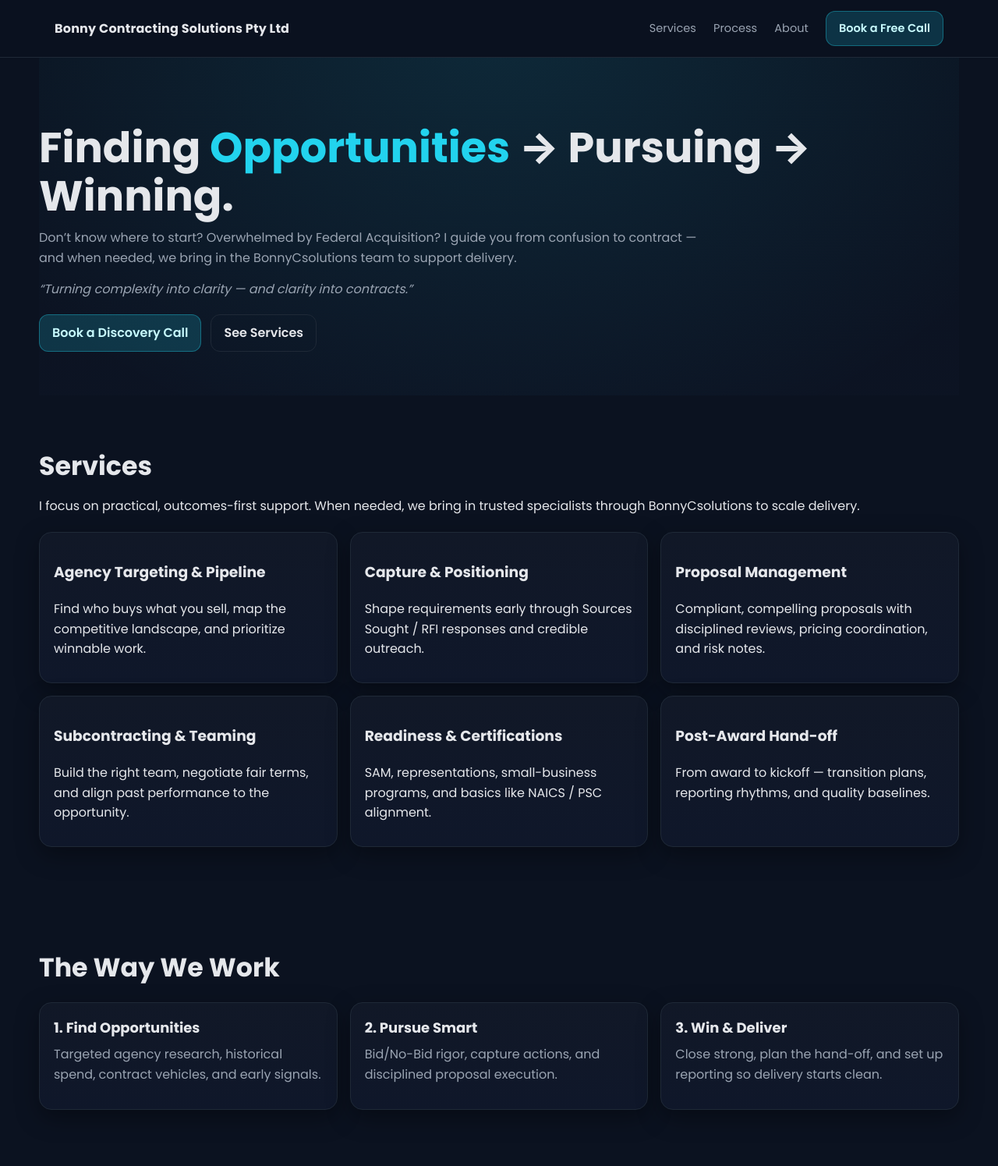
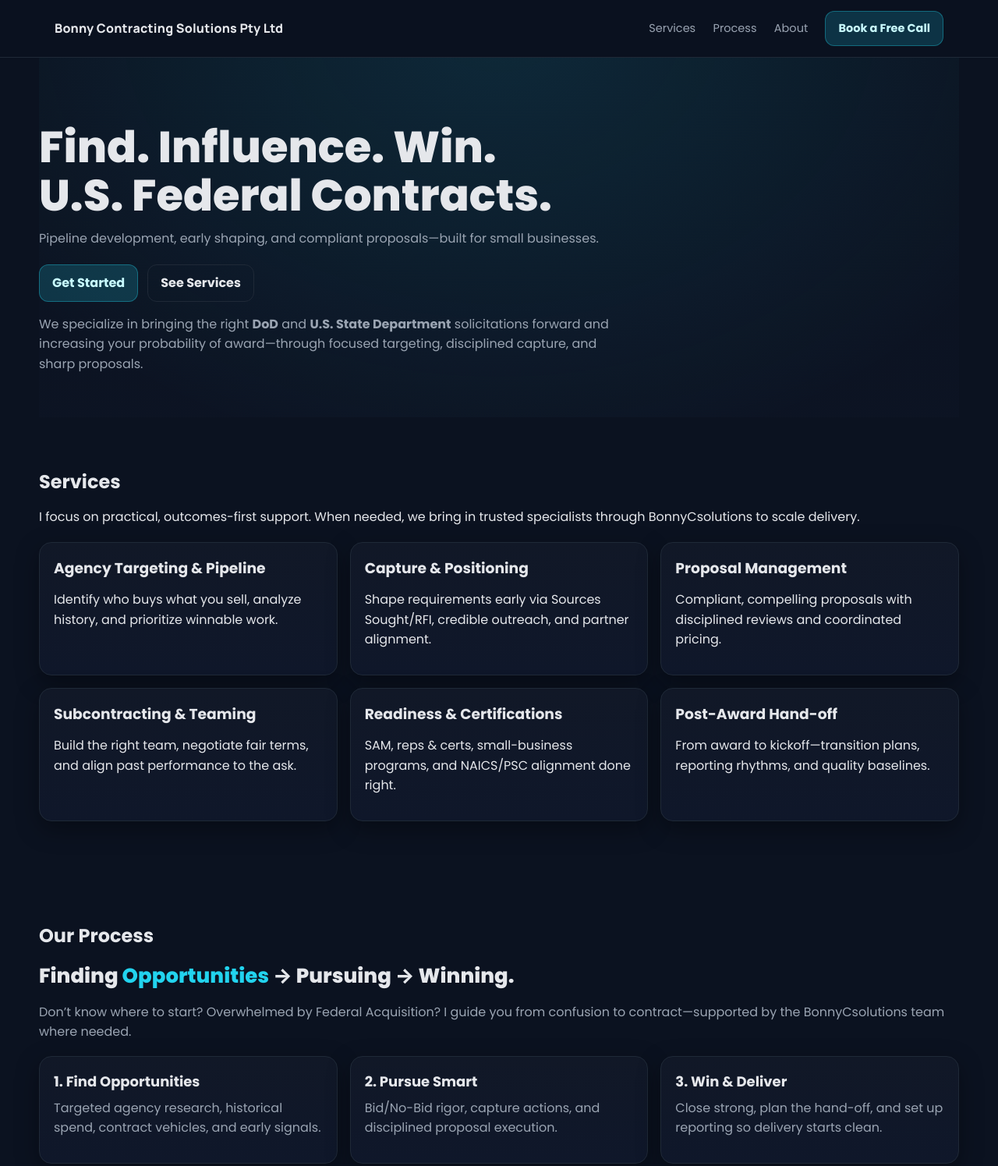
Before and after one commit to bonnyc1989-bit/bonnycsolutions-site, a plain HTML site: page index.html in a window 1280 px wide. Shown: the top 1495 px of the page at 78% size. Drawn offline with Linux system fonts and the light colour scheme.

Commit message:
Copy updates: brand font, hero, process line removed, About + footer edits

```diff
--- a/index.html
+++ b/index.html
@@ -3,15 +3,17 @@
 <head>
   <meta charset="UTF-8" />
   <meta name="viewport" content="width=device-width, initial-scale=1.0" />
-  <title>Bonny Contracting Solutions Pty Ltd | Federal Contracting</title>
-  <meta name="description" content="We help small businesses find, influence, and win U.S. federal contracts." />
+  <title>Bonny Contracting Solutions Pty Ltd | Federal Contract Consulting</title>
+  <meta name="description" content="We specialize in surfacing DoD and U.S. State Department opportunities and increasing your probability of award." />
   <link rel="stylesheet" href="styles.css" />
+
+  <!-- Fonts: Poppins (site), Manrope (brand in header) -->
   <link rel="preconnect" href="https://fonts.googleapis.com">
   <link rel="preconnect" href="https://fonts.gstatic.com" crossorigin>
-  <link href="https://fonts.googleapis.com/css2?family=Poppins:wght@400;600;700&display=swap" rel="stylesheet">
+  <link href="https://fonts.googleapis.com/css2?family=Manrope:wght@700;800&family=Poppins:wght@400;600;700;800&display=swap" rel="stylesheet">
 </head>
 <body>
-  <!-- HEADER -->
+  <!-- Header -->
   <header class="nav">
     <div class="nav-inner">
       <a class="brand" href="#">Bonny Contracting Solutions Pty Ltd</a>
@@ -25,52 +27,61 @@
   </header>
 
   <main>
-    <!-- HERO -->
+    <!-- Hero -->
     <section class="hero container">
-      <h1>Finding <span class="highlight">Opportunities</span> → Pursuing → Winning.</h1>
-      <p>Don’t know where to start? Overwhelmed by Federal Acquisition? I guide you from confusion to contract — and when needed, we bring in the BonnyCsolutions team to support delivery.</p>
-      <p class="tagline">“Turning complexity into clarity — and clarity into contracts.”</p>
+      <h1>Find. Influence. Win. <br />U.S. Federal Contracts.</h1>
+      <p>Pipeline development, early shaping, and compliant proposals—built for small businesses.</p>
+
       <div class="cta-row">
-        <a class="btn btn-primary" href="#contact">Book a Discovery Call</a>
+        <a class="btn btn-primary" href="#contact">Get Started</a>
         <a class="btn btn-ghost" href="#services">See Services</a>
       </div>
+
+      <!-- Replaces the three badges/tabs you asked to remove -->
+      <p class="support">
+        We specialize in bringing the right <strong>DoD</strong> and <strong>U.S. State Department</strong> solicitations forward and
+        increasing your probability of award—through focused targeting, disciplined capture, and sharp proposals.
+      </p>
     </section>
 
-    <!-- SERVICES -->
+    <!-- Services -->
     <section id="services" class="container section">
       <h2>Services</h2>
       <p>I focus on practical, outcomes-first support. When needed, we bring in trusted specialists through BonnyCsolutions to scale delivery.</p>
       <div class="cards">
         <article class="card">
           <h3>Agency Targeting & Pipeline</h3>
-          <p>Find who buys what you sell, map the competitive landscape, and prioritize winnable work.</p>
+          <p>Identify who buys what you sell, analyze history, and prioritize winnable work.</p>
         </article>
         <article class="card">
           <h3>Capture & Positioning</h3>
-          <p>Shape requirements early through Sources Sought / RFI responses and credible outreach.</p>
+          <p>Shape requirements early via Sources Sought/RFI, credible outreach, and partner alignment.</p>
         </article>
         <article class="card">
           <h3>Proposal Management</h3>
-          <p>Compliant, compelling proposals with disciplined reviews, pricing coordination, and risk notes.</p>
+          <p>Compliant, compelling proposals with disciplined reviews and coordinated pricing.</p>
         </article>
         <article class="card">
           <h3>Subcontracting & Teaming</h3>
-          <p>Build the right team, negotiate fair terms, and align past performance to the opportunity.</p>
+          <p>Build the right team, negotiate fair terms, and align past performance to the ask.</p>
         </article>
         <article class="card">
           <h3>Readiness & Certifications</h3>
-          <p>SAM, representations, small-business programs, and basics like NAICS / PSC alignment.</p>
+          <p>SAM, reps & certs, small-business programs, and NAICS/PSC alignment done right.</p>
         </article>
         <article class="card">
           <h3>Post-Award Hand-off</h3>
-          <p>From award to kickoff — transition plans, reporting rhythms, and quality baselines.</p>
+          <p>From award to kickoff—transition plans, reporting rhythms, and quality baselines.</p>
         </article>
       </div>
     </section>
 
-    <!-- PROCESS -->
+    <!-- Process -->
     <section id="process" class="container section">
-      <h2>The Way We Work</h2>
+      <h2>Our Process</h2>
+      <h3 class="process-line">Finding <span class="highlight">Opportunities</span> → Pursuing → Winning.</h3>
+      <p class="muted">Don’t know where to start? Overwhelmed by Federal Acquisition? I guide you from confusion to contract—supported by the BonnyCsolutions team where needed.</p>
+
       <div class="steps">
         <article class="step">
           <h3>1. Find Opportunities</h3>
@@ -87,29 +98,29 @@
       </div>
     </section>
 
-    <!-- ABOUT -->
+    <!-- About -->
     <section id="about" class="container section">
       <h2>About</h2>
-      <p>I’ve spent my career where operations meet outcomes — managing suppliers, leading bids, and delivering commercial commitments in high-pressure environments. Before consulting, I served as a Royal Engineer. That experience shaped my approach: clear communication, disciplined execution, and a bias for results.</p>
-      <p>Today I bring that practical mindset to federal contracting. I translate government requirements into simple, actionable plans: target the right agencies, shape the opportunity early, and submit proposals that are compliant and compelling. When the engagement requires more hands, we execute as a team through BonnyCsolutions.</p>
-      <p>If you’re serious about growth but tired of wasted effort, we’ll be a good fit. I’ll meet you where you are, align the strategy to your capabilities, and push each opportunity forward with a calm, disciplined process.</p>
+      <p>We have 15 years of experience across government procurement and commercial operations. That mix lets us translate requirements into clear, actionable work—so you’re pursuing the right opportunities, not just the loud ones.</p>
+      <p>Our role is to bridge your capabilities with the public sector: targeting the right agencies, shaping early, and submitting proposals that are compliant and compelling. When a project needs more hands, we bring in the right specialists to fulfill the requirements put forward by the federal government.</p>
+      <p>If you want growth without wasted effort, we’ll be a good fit. We meet you where you are, align strategy to your strengths, and push each opportunity forward with a calm, disciplined process.</p>
     </section>
 
-    <!-- CONTACT / FOOTER -->
+    <!-- Contact / Footer -->
     <footer id="contact" class="footer">
       <div class="footer-inner container">
         <div>
           <h3>Contact</h3>
           <ul>
-            <li>Email: <a href="mailto:bonnyc1989@gmail.com">bonnyc1989@gmail.com</a></li>
-            <li>Phone: +61 ••• ••• ••••</li>
-            <li>Location: Brisbane, Australia</li>
+            <li>Email: <a href="mailto:info@bonnycsolutions.com">info@bonnycsolutions.com</a></li>
+            <li>Phone: <a href="tel:+61448793660">+61 448 793 660</a></li>
+            <li>Response time: Reply within 1–3 business days.</li>
           </ul>
         </div>
         <div>
-          <h3>Company</h3>
+          <h3>Company Details</h3>
           <p>Bonny Contracting Solutions Pty Ltd (“BonnyCsolutions”)</p>
-          <p>ABN available on request</p>
+          <p>Brisbane, Australia</p>
         </div>
         <div>
           <h3>Quick Links</h3>
@@ -122,7 +133,7 @@
         </div>
       </div>
       <div class="footer-bottom">
-        <p>© 2025 BonnyCsolutions. All rights reserved.</p>
+        <p>© <span id="year"></span> BonnyCsolutions. All rights reserved.</p>
         <p>Built with clarity. No fluff.</p>
       </div>
     </footer>
--- a/script.js
+++ b/script.js
@@ -1,6 +1,4 @@
-// script.js (optional niceties)
-
-// Smooth scroll fix for older browsers (most modern ones use CSS)
+// Smooth scroll for in-page links
 document.querySelectorAll('a[href^="#"]').forEach(a => {
     a.addEventListener('click', e => {
       const id = a.getAttribute('href');
@@ -10,3 +8,6 @@ document.querySelectorAll('a[href^="#"]').forEach(a => {
       }
     });
   });
+
+  // Set current year in footer
+  document.getElementById('year').textContent = new Date().getFullYear();
--- a/styles.css
+++ b/styles.css
@@ -1,24 +1,21 @@
 /* ================================
    BonnyCsolutions – styles.css
-   Single-page dark theme
-   ================================= */
+   (Dark, modern, responsive)
+   ================================ */
 
-/* ---------- CSS Variables (theme) ---------- */
-:root {
-    --bg: #0b1220;           /* page background */
-    --surface: #111827;      /* section/card background */
-    --surface-2: #0f172a;    /* deeper surface */
-    --border: #1f2937;       /* subtle borders */
-    --text: #e5e7eb;         /* main text */
-    --muted: #9aa4b2;        /* secondary text */
-    --brand: #22d3ee;        /* cyan */
-    --brand-2: #67e8f9;      /* lighter cyan for gradients */
-    --accent: #94a3b8;       /* neutral accent */
+   :root {
+    --bg: #0b1220;
+    --surface: #111827;
+    --surface-2: #0f172a;
+    --border: #1f2937;
+    --text: #e5e7eb;
+    --muted: #9aa4b2;
+    --brand: #22d3ee;
     --radius: 16px;
     --shadow: 0 10px 30px rgba(0,0,0,.35);
   }
 
-  /* ---------- Reset / Base ---------- */
+  /* Base */
   * { box-sizing: border-box; }
   html, body { margin: 0; padding: 0; }
   html { scroll-behavior: smooth; }
@@ -29,117 +26,93 @@
     line-height: 1.6;
   }
 
-  /* Utilities */
-  .container {
-    width: 100%;
-    max-width: 1180px;
-    margin: 0 auto;
-    padding: 0 20px;
-  }
+  .container { width: 100%; max-width: 1180px; margin: 0 auto; padding: 0 20px; }
   .section { padding: 64px 0; }
-  .section h2 {
-    font-size: clamp(24px, 2.6vw, 34px);
-    margin: 0 0 12px;
-  }
-  p { margin: 0 0 14px; color: var(--text); }
+  h1, h2, h3 { margin: 0 0 12px; }
+  p { margin: 0 0 14px; }
   a { color: inherit; text-decoration: none; }
+  .muted { color: var(--muted); }
+  .highlight { color: var(--brand); }
 
-  /* ---------- Header / Nav ---------- */
+  /* Header */
   .nav {
-    position: sticky;
-    top: 0;
-    z-index: 50;
+    position: sticky; top: 0; z-index: 50;
     backdrop-filter: blur(8px);
-    background: rgba(11, 18, 32, 0.7);
+    background: rgba(11,18,32,.7);
     border-bottom: 1px solid var(--border);
   }
-  .nav-inner {
-    display: flex; align-items: center; justify-content: space-between;
-    padding: 14px 20px; max-width: 1180px; margin: 0 auto;
+  .nav-inner { display: flex; align-items: center; justify-content: space-between; padding: 14px 20px; max-width: 1180px; margin: 0 auto; }
+
+  /* Brand font change only for the company name */
+  .brand {
+    font-family: "Manrope", system-ui, sans-serif;
+    font-weight: 800;
+    letter-spacing: .2px;
   }
-  .brand {
-    font-weight: 700; letter-spacing: .2px;
-  }
-  nav a {
-    margin-left: 18px; font-size: 14.5px; color: var(--muted);
-  }
+  nav a { margin-left: 18px; font-size: 14.5px; color: var(--muted); }
   nav a:hover { color: var(--text); }
 
-  /* ---------- Buttons ---------- */
+  /* Buttons */
   .btn {
     display: inline-flex; align-items: center; justify-content: center;
-    padding: 10px 16px; border-radius: 12px; font-weight: 600;
+    padding: 10px 16px; border-radius: 12px; font-weight: 700;
     border: 1px solid transparent; transition: transform .08s ease, background .2s ease, border-color .2s ease;
   }
   .btn:active { transform: translateY(1px) scale(.99); }
-  .btn-primary {
-    color: #c8fbff;
-    background: rgba(34, 211, 238, 0.18);
-    border-color: rgba(34, 211, 238, 0.35);
-  }
-  .btn-primary:hover { background: rgba(34, 211, 238, 0.28); }
-  .btn-ghost {
-    color: var(--text);
-    background: transparent; border-color: var(--border);
-  }
-  .btn-ghost:hover { background: rgba(255,255,255,0.04); }
+  .btn-primary { color: #c8fbff; background: rgba(34,211,238,.18); border-color: rgba(34,211,238,.35); }
+  .btn-primary:hover { background: rgba(34,211,238,.28); }
+  .btn-ghost { color: var(--text); background: transparent; border-color: var(--border); }
+  .btn-ghost:hover { background: rgba(255,255,255,.04); }
 
-  /* ---------- Hero ---------- */
+  /* Hero */
   .hero {
-    padding: 84px 0 56px;
+    padding: 84px 0 42px;
     position: relative;
     background:
-      radial-gradient(80rem 60rem at 50% -10%, rgba(34,211,238,0.12), transparent 60%),
-      linear-gradient(180deg, rgba(15,23,42,.0) 0%, rgba(15,23,42,.3) 100%);
+      radial-gradient(80rem 60rem at 50% -10%, rgba(34,211,238,.12), transparent 60%),
+      linear-gradient(180deg, rgba(15,23,42,0) 0%, rgba(15,23,42,.3) 100%);
+    text-align: left;
   }
   .hero h1 {
-    margin: 0 0 10px;
-    font-size: clamp(28px, 5.2vw, 54px);
-    line-height: 1.15;
+    font-size: clamp(32px, 5.2vw, 56px);
+    line-height: 1.1;
     font-weight: 800;
   }
-  .highlight {
-    color: var(--brand);
-  }
-  .hero p { max-width: 860px; color: var(--muted); }
-  .tagline {
-    font-style: italic; color: #a8b4c3; margin-top: 10px;
-  }
+  .hero p { max-width: 760px; color: var(--muted); }
   .cta-row { display: flex; gap: 12px; margin-top: 20px; flex-wrap: wrap; }
 
-  /* ---------- Cards / Services ---------- */
-  .cards {
-    margin-top: 20px;
-    display: grid; gap: 16px;
-    grid-template-columns: repeat(1, minmax(0, 1fr));
+  /* Specialist line under buttons (replaces badges) */
+  .support {
+    margin-top: 16px;
+    color: #b5c1d1;
+    max-width: 900px;
   }
-  @media (min-width: 700px) {
-    .cards { grid-template-columns: repeat(2, 1fr); }
-  }
-  @media (min-width: 1024px) {
-    .cards { grid-template-columns: repeat(3, 1fr); }
-  }
+
+  /* Services */
+  .cards { margin-top: 20px; display: grid; gap: 16px; grid-template-columns: repeat(1, minmax(0,1fr)); }
+  @media (min-width: 700px){ .cards { grid-template-columns: repeat(2,1fr);} }
+  @media (min-width: 1024px){ .cards { grid-template-columns: repeat(3,1fr);} }
   .card {
     background: linear-gradient(180deg, var(--surface) 0%, var(--surface-2) 100%);
     border: 1px solid var(--border);
     border-radius: var(--radius);
-    padding: 18px 18px 16px;
+    padding: 18px;
     box-shadow: var(--shadow);
-    transition: transform .15s ease, box-shadow .2s ease, border-color .2s ease;
+    transition: transform .15s ease, border-color .2s ease;
   }
   .card:hover { transform: translateY(-2px); border-color: rgba(34,211,238,.28); }
 
-  /* ---------- Process Steps ---------- */
-  .steps {
-    margin-top: 18px;
-    display: grid; gap: 16px;
-    grid-template-columns: repeat(1, minmax(0, 1fr));
+  /* Process */
+  .process-line {
+    margin-top: 8px;
+    font-size: clamp(18px, 2.2vw, 26px);
+    font-weight: 800;
   }
-  @media (min-width: 900px) {
-    .steps { grid-template-columns: repeat(3, 1fr); }
-  }
+  /* Ensure no vertical blue line anywhere */
+  blockquote, .process-line::before { border: 0 !important; content: none !important; }
+  .steps { margin-top: 18px; display: grid; gap: 16px; grid-template-columns: repeat(1, minmax(0,1fr)); }
+  @media (min-width: 900px){ .steps { grid-template-columns: repeat(3,1fr);} }
   .step {
-    position: relative;
     background: linear-gradient(180deg, var(--surface) 0%, var(--surface-2) 100%);
     border: 1px solid var(--border);
     border-radius: var(--radius);
@@ -149,25 +122,15 @@
   .step h3 { margin: 0 0 6px; font-size: 18px; }
   .step p { color: var(--muted); }
 
-  /* ---------- Footer ---------- */
-  .footer {
-    border-top: 1px solid var(--border);
-    background: var(--surface-2);
-    margin-top: 40px;
-  }
-  .footer-inner {
-    display: grid; gap: 24px;
-    grid-template-columns: 1fr;
-    padding: 40px 20px;
-  }
+  /* Footer */
+  .footer { border-top: 1px solid var(--border); background: var(--surface-2); margin-top: 40px; }
+  .footer-inner { display: grid; gap: 24px; grid-template-columns: 1fr; padding: 40px 20px; }
   .footer h3 { margin: 0 0 10px; font-size: 16px; }
   .footer p, .footer li { color: var(--muted); font-size: 14px; }
   .footer a { color: var(--text); }
   .footer a:hover { color: var(--brand); }
   .footer-inner ul { list-style: none; padding: 0; margin: 0; }
-  @media (min-width: 840px) {
-    .footer-inner { grid-template-columns: 1.2fr 1fr 1fr; padding: 48px 20px; }
-  }
+  @media (min-width: 840px){ .footer-inner { grid-template-columns: 1.2fr 1fr 1fr; padding: 48px 20px; } }
   .footer-bottom {
     border-top: 1px solid var(--border);
     padding: 14px 20px;
@@ -175,7 +138,7 @@
     color: #8b96a7; font-size: 12.5px;
   }
 
-  /* ---------- Forms (if you add later) ---------- */
+  /* Inputs (if/when used) */
   input, textarea {
     background: #0b1324; color: var(--text);
     border: 1px solid var(--border); border-radius: 12px;
@@ -183,7 +146,7 @@
   }
   input:focus, textarea:focus { border-color: rgba(34,211,238,.4); box-shadow: 0 0 0 3px rgba(34,211,238,.12); }
 
-  /* ---------- Accessibility / Motion ---------- */
+  /* Motion prefs */
   @media (prefers-reduced-motion: reduce) {
     .btn, .card, .step { transition: none; }
     html { scroll-behavior: auto; }
```
